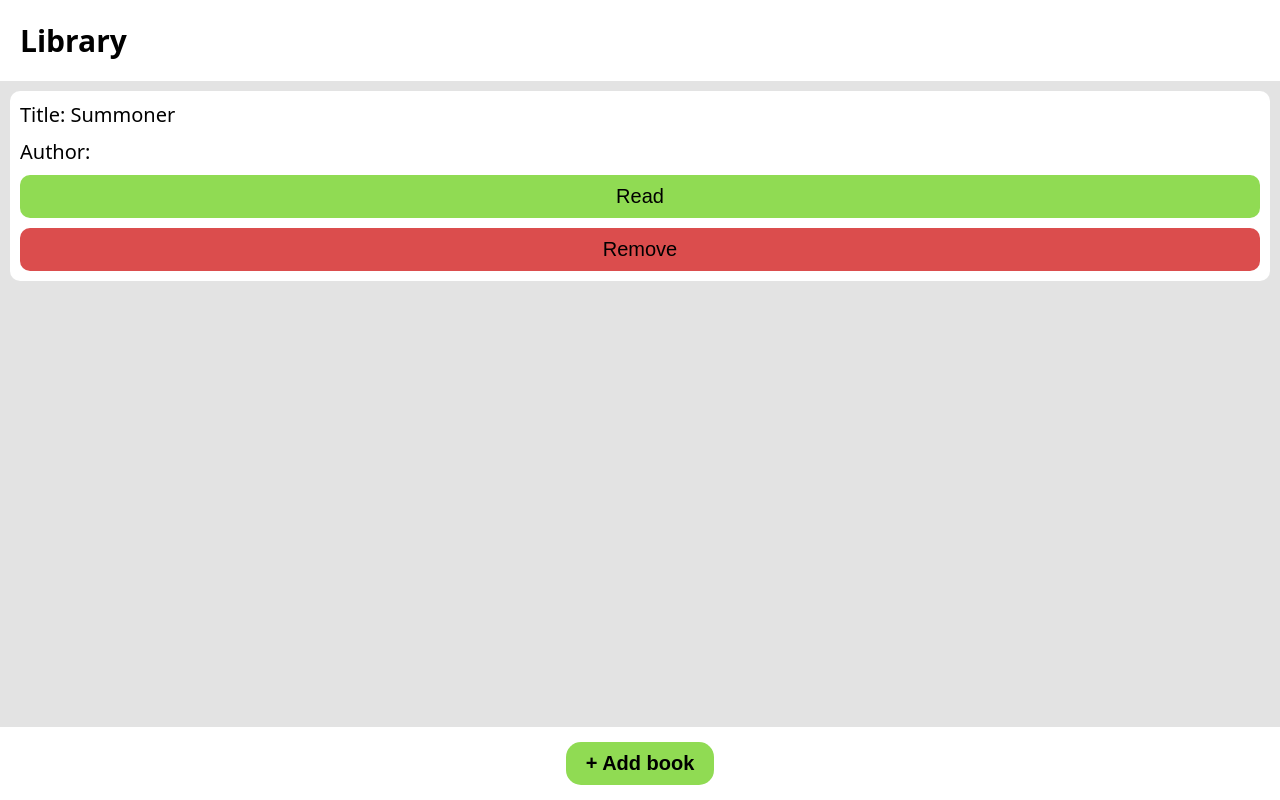
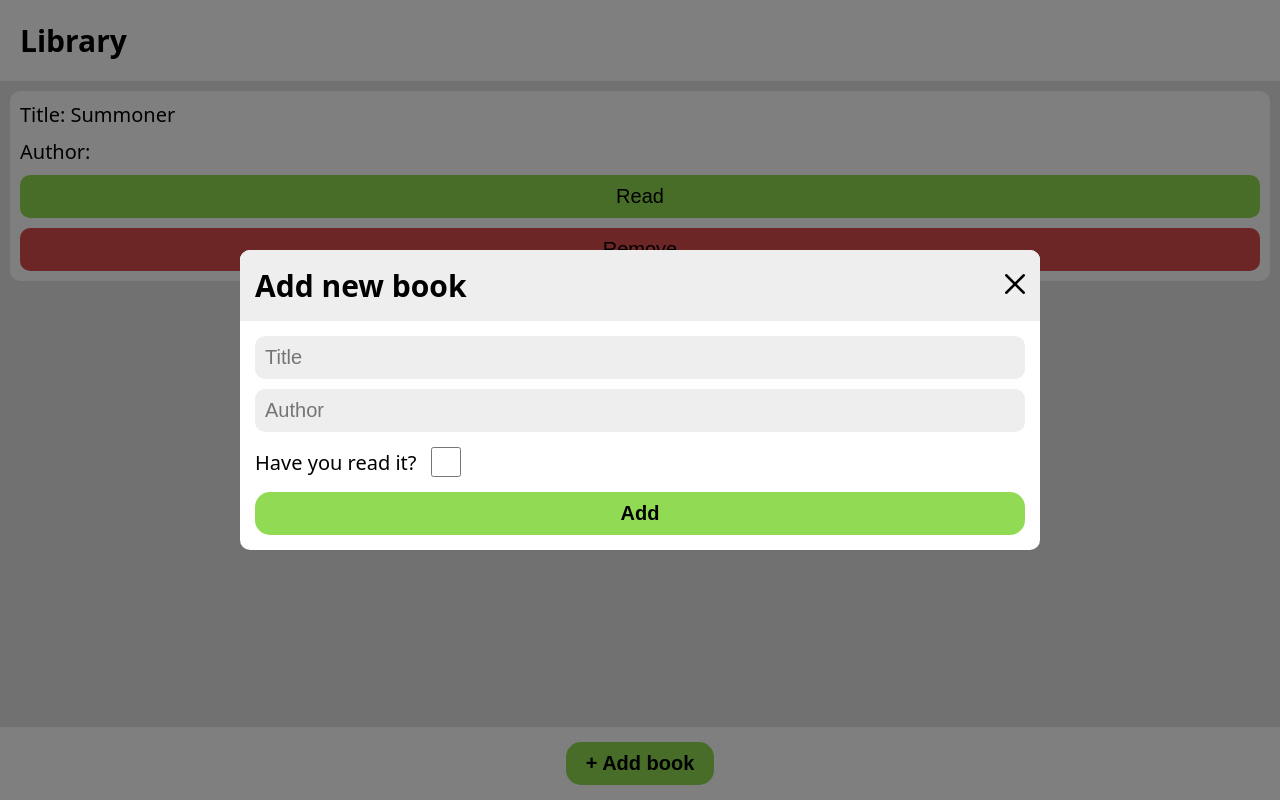
Before and after one commit to Lewoczegg/Book-Library, a website: page index.html in a window 1280 px wide. Both pictures are taken after a click on the button "+ Add book". Drawn offline with Linux system fonts and the light colour scheme.

Commit message:
Add modal

```diff
--- a/css/styles.css
+++ b/css/styles.css
@@ -67,6 +67,83 @@ main {
     background-color: #db4d4d;
 }
 
+/* Modal */
+.modal {
+    position: fixed;
+    top: 0;
+    left: 0;
+    width: 100vw;
+    height: 100vh;
+    display: none;
+    align-items: center;
+    justify-content: center;
+    padding: 15px;
+    background: rgba(0, 0, 0, 0.5);
+}
+
+.modal-inner {
+    overflow: hidden;
+    background-color: #ffffff;
+    width: 100%;
+    max-width: 800px;
+    border-radius: 10px;
+}
+
+.modal-top {
+    display: flex;
+    align-items: center;
+    justify-content: center;
+    padding: 15px;
+    font-size: 2rem;
+    background-color: #eeeeee;
+}
+
+.modal-top .modal-close {
+    border: 0;
+    margin-left: auto;
+}
+
+.modal-top .modal-close > img {
+    height: 20px;
+}
+
+.modal-content {
+    padding: 15px;
+    display: flex;
+    flex-direction: column;
+    gap: 10px;
+    font-size: 2rem;
+}
+
+.modal-content > input {
+    font-size: 2rem;
+    padding: 10px;
+    border-radius: 10px;
+    border: 0;
+    background-color: #eeeeee;
+}
+
+.modal-content .is-read {
+    display: flex;
+    align-items: center;
+    height: 40px;
+    gap: 15px;
+}
+
+.modal-content #read {
+    width: 30px;
+    height: 30px;
+}
+
+.modal-content button {
+    border: 0;
+    font-size: 2rem;
+    font-weight: 700;
+    background-color: #90db53;
+    padding: 10px 20px;
+    border-radius: 15px;
+}
+
 /* Footer */
 footer {
     background-color: #ffffff;
--- a/index.html
+++ b/index.html
@@ -18,8 +18,27 @@
             <button class="read">Read</button>
             <button class="remove">Remove</button>
         </div>
+    </main>
     <footer>
         <button id="add-book">+ Add book</button>
     </footer>
+    <div class="modal">
+        <div class="modal-inner">
+            <div class="modal-top">
+                <h2>Add new book</h2>
+                <button type="button" class="modal-close"><img src="img/close.png" alt="Closing icon"></button>
+            </div>
+            <form class="modal-content">
+                <input type="text" placeholder="Title">
+                <input type="text" placeholder="Author">
+                <div class="is-read">
+                    <label for="read">Have you read it?</label>
+                    <input type="checkbox" name="read" id="read">
+                </div>
+                <button type="button">Add</button>
+            </form>
+        </div>
+    </div>
+    <script src="js/index.js"></script>
 </body>
 </html>
--- a/js/index.js
+++ b/js/index.js
@@ -0,0 +1,39 @@
+const addNewBook = document.querySelector('#add-book');
+const modal = document.querySelector('.modal');
+const closeModalButton = document.querySelector('.modal-close');
+
+function showModal() {
+  modal.style.display = 'flex';
+}
+addNewBook.addEventListener('click', showModal);
+
+function closeModal() {
+  modal.style.display = 'none';
+}
+closeModalButton.addEventListener('click', closeModal);
+// const addBookModal = document.getElementById('addBookModal');
+// const addBookButton = document.getElementById('addBookButton');
+// const addBookForm = document.getElementById('addBookForm');
+// const addBookTitle = document.getElementById('title');
+// const addBookAuthor = document.getElementById('author');
+// const addBookYear = document.getElementById('year');
+// const addBookClose = document.getElementsByClassName('close')[0];
+// const addBookCancel = document.getElementsByClassName('cancel')[0];
+
+// // Add event listeners for showing and hiding the add book modal
+// addBookButton.addEventListener('click', () => addBookModal.style.display = 'block');
+// addBookClose.addEventListener('click', () => addBookModal.style.display = 'none');
+// addBookCancel.addEventListener('click', () => addBookModal.style.display = 'none');
+// window.addEventListener('click', (event) => {
+//   if (event.target == addBookModal) {
+//     addBookModal.style.display = 'none';
+//   }
+// });
+
+// // Define the addBook function
+// function addBook(title, author, year) {
+//   const book = {
+//     title: title,
+//     author: author,
+//     year: year
+//   };
```
Also changed, not shown: img/close.png (added).
